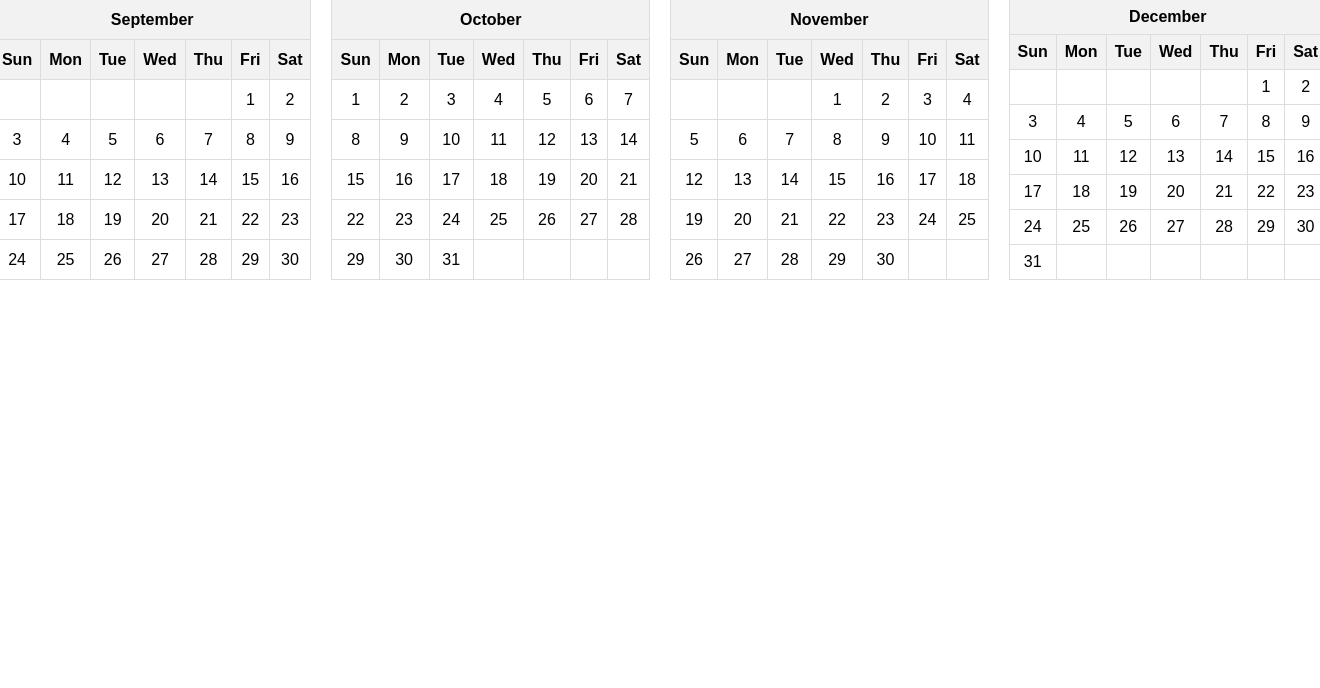
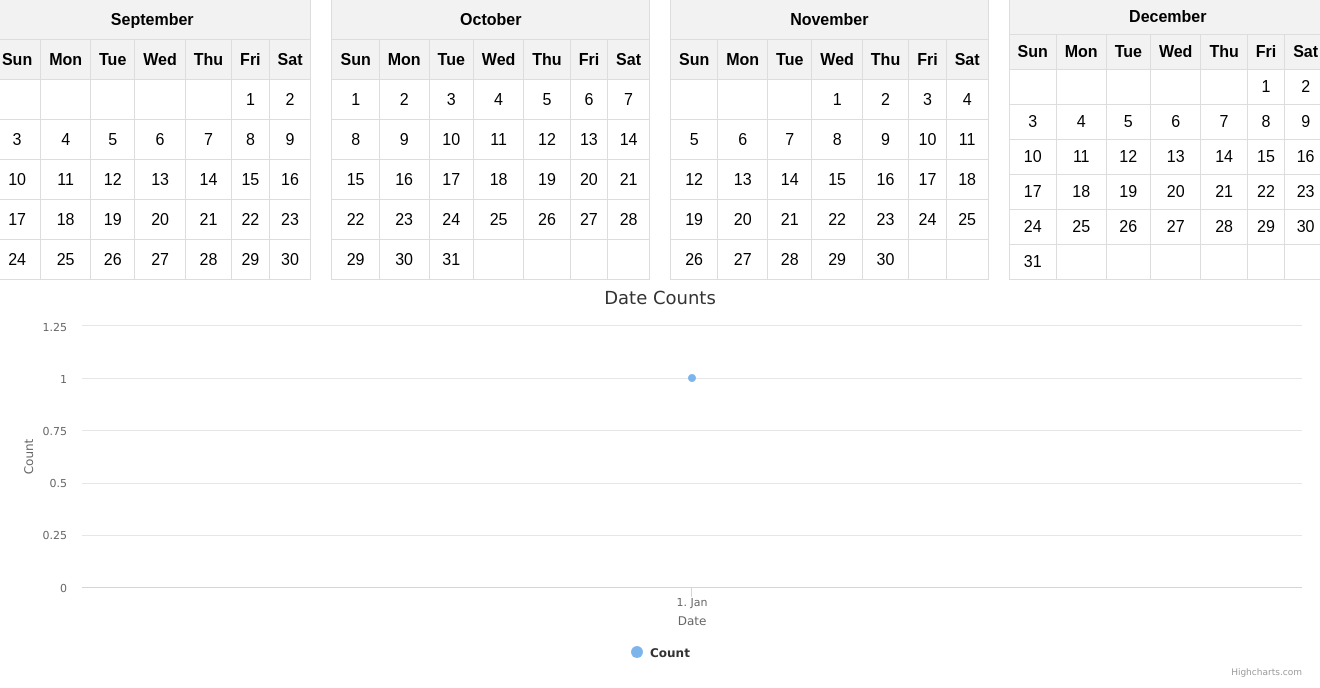
Before and after one commit to chaveniajeffry/django-todo, a Django app: page / in a window 1320 px wide. Shown: the part 779-1467 px from the top of the page. Before the commit the page ends 1059 px from the top, so only its background shows below. Run offline with Django 3.2, Linux system fonts and the light colour scheme; tables that the repository leaves empty hold one stand-in row (values such as "Sample post").

Commit message:
update the chart

```diff
--- a/djangoTodo/baseTodo/templates/baseTodo/home.html
+++ b/djangoTodo/baseTodo/templates/baseTodo/home.html
@@ -61,7 +61,7 @@
         </div>
 
     </div>
-    <div id="container"></div>
+    <div id="chartContainer"></div>
     <script src="{% static 'js/script.js' %}"></script>
     <script src="https://code.highcharts.com/highcharts.js"></script>
     <script src="https://code.highcharts.com/modules/accessibility.js"></script>
@@ -87,15 +87,43 @@
     all_dates = document.querySelectorAll(".local-date-format")
     console.log(all_dates)
     all_dates.forEach(element => {
-        date_format = Date.parse(element.textContent)
-        date_format_new = new Date(date_format)
-        console.log(date_format_new)
-        // tableData.push(date_format)
+        date_format = new Date(element.textContent)
+        tableData.push(date_format.toLocaleDateString())
     });
-    // const tableData = ['2023-06-23T08:30', '2023-06-24T11:15', '2023-06-23T14:45', '2023-06-24T09:00', '2023-06-24T16:20'];
+    const result = sumByDate(tableData);
 
-    const result = sumByDate(tableData);
-    console.log(result)
+    // Convert result object to array of [date, count] pairs
+    const data = Object.entries(result);
+
+    // Prepare the data for Highcharts series
+    const seriesData = data.map(([date, count]) => [Date.parse(date), count]);
+
+    // Create the Highcharts chart
+    Highcharts.chart('chartContainer', {
+      chart: {
+        type: 'area'
+      },
+      title: {
+        text: 'Date Counts'
+      },
+      xAxis: {
+        type: 'datetime',
+        title: {
+          text: 'Date'
+        }
+      },
+      yAxis: {
+        title: {
+          text: 'Count'
+        }
+      },
+      series: [{
+        name: 'Count',
+        data: seriesData,
+        pointStart: Date.parse(tableData[0].split('T')[0]), // Specify the starting date of the x-axis
+        pointInterval: 24 * 3600 * 1000 // Set the interval to 1 day (24 hours)
+      }]
+    });
     </script>
 </body>
 </html>
```
